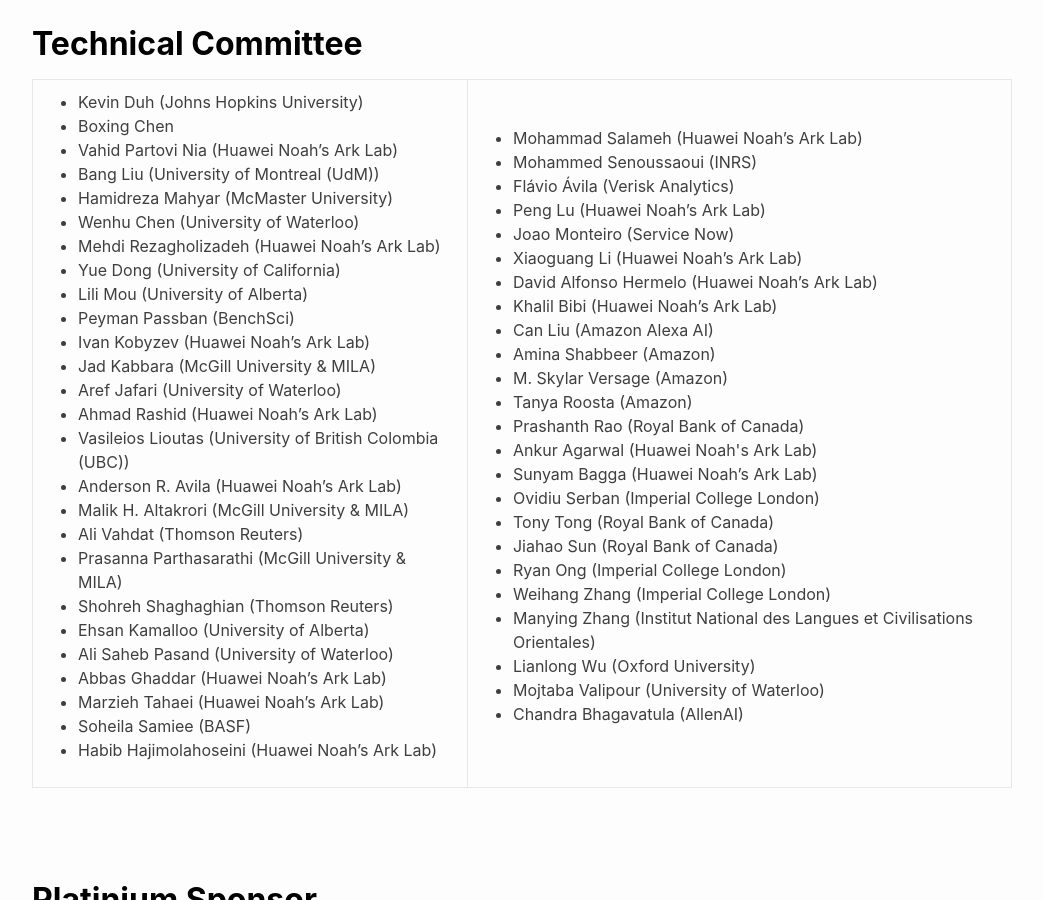
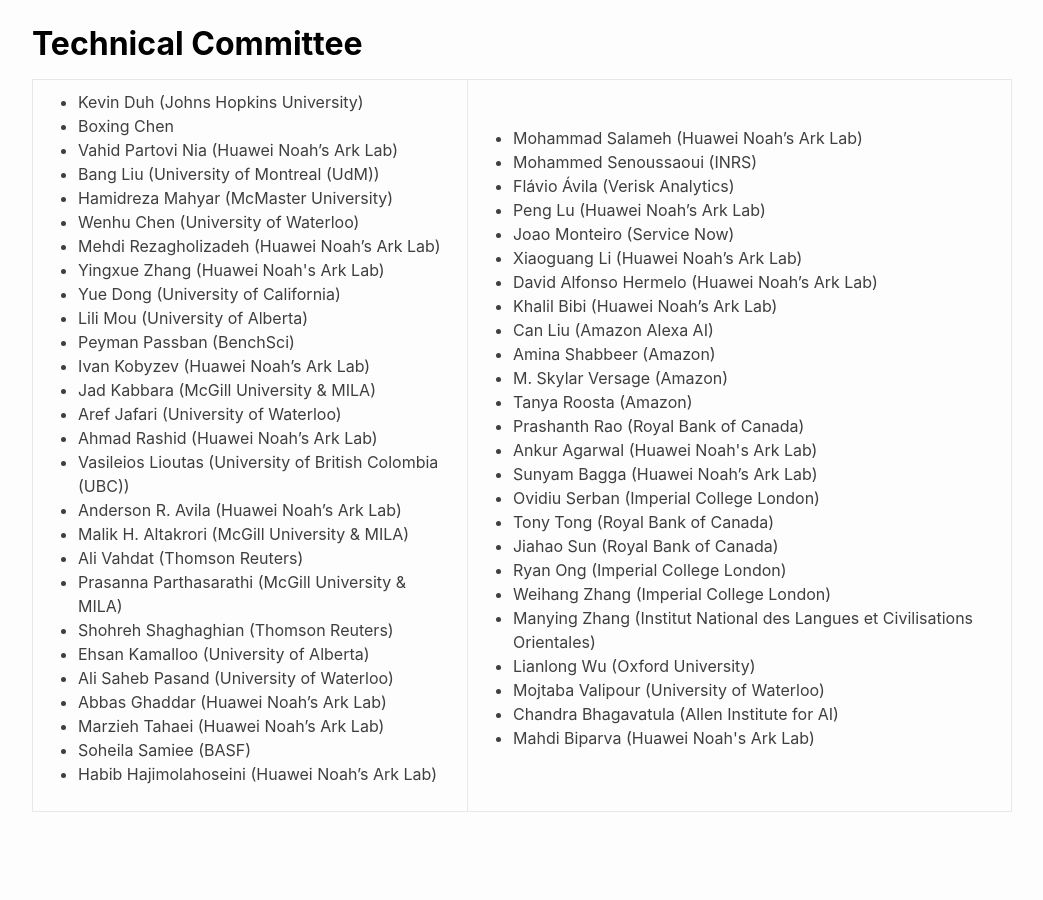
Before and after one commit to neurips2022-enlsp/neurips2022-enlsp.github.io, a Jekyll site: the page built from index.md, in a window 1280 px wide and 900 px high, scrolled down 5777 px. Shown: the whole window, without its empty margins (118-1161 px from the left). Built offline with Jekyll 4.4.1, drawn with Linux system fonts in a browser that asks for light colours; nearby versions of some CDN libraries; some of the changed text lies outside the part shown.

Commit message:
more data update

```diff
--- a/_data/speakers.yml
+++ b/_data/speakers.yml
@@ -12,10 +12,10 @@
       title: Prof.
       affiliation: Carnegie Mellon University
       photo: neubig.jpg
-    - name: Yejin Choi
+    - name: Bang Liu
       title: Prof.
-      affiliation: University of Washington / Allen Institute for AI
-      photo: Yejin.jpg
+      affiliation: University of Montreal / MILA
+      photo: bang_liu.jfif
 - num_row: 2
   speakers:
     - name: You Yang
--- a/_data/technical_committee.yml
+++ b/_data/technical_committee.yml
@@ -5,6 +5,7 @@
 - Hamidreza Mahyar (McMaster University)
 - Wenhu Chen (University of Waterloo)
 - Mehdi Rezagholizadeh (Huawei Noah’s Ark Lab)
+- Yingxue Zhang (Huawei Noah's Ark Lab)
 - Yue Dong (University of California)
 - Lili Mou (University of Alberta)
 - Peyman Passban (BenchSci)
@@ -47,4 +48,5 @@
 - Manying Zhang (Institut National des Langues et Civilisations Orientales)
 - Lianlong Wu (Oxford University)
 - Mojtaba Valipour (University of Waterloo)
-- Chandra Bhagavatula (AllenAI)
+- Chandra Bhagavatula (Allen Institute for AI)
+- Mahdi Biparva (Huawei Noah's Ark Lab)
```
Also changed, not shown: images/bang_liu.jfif (added).
